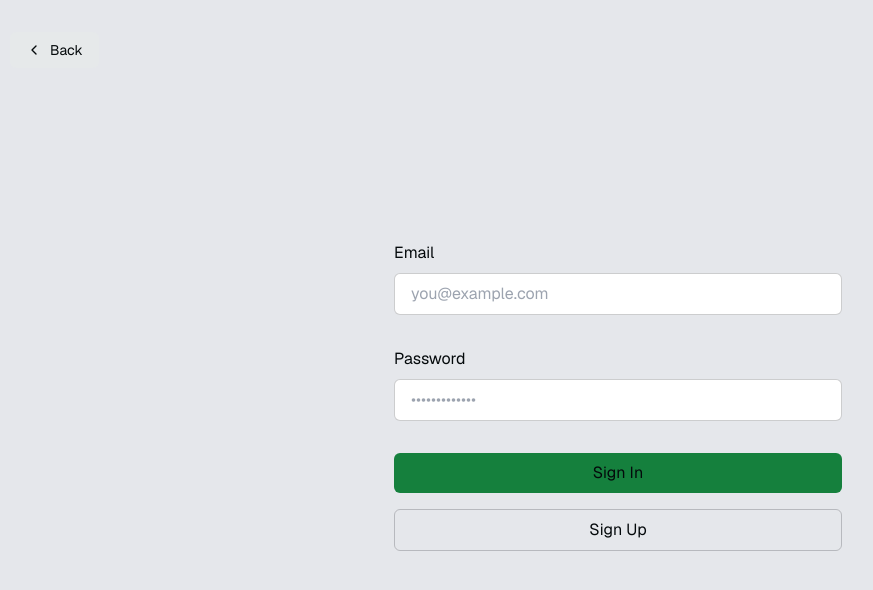
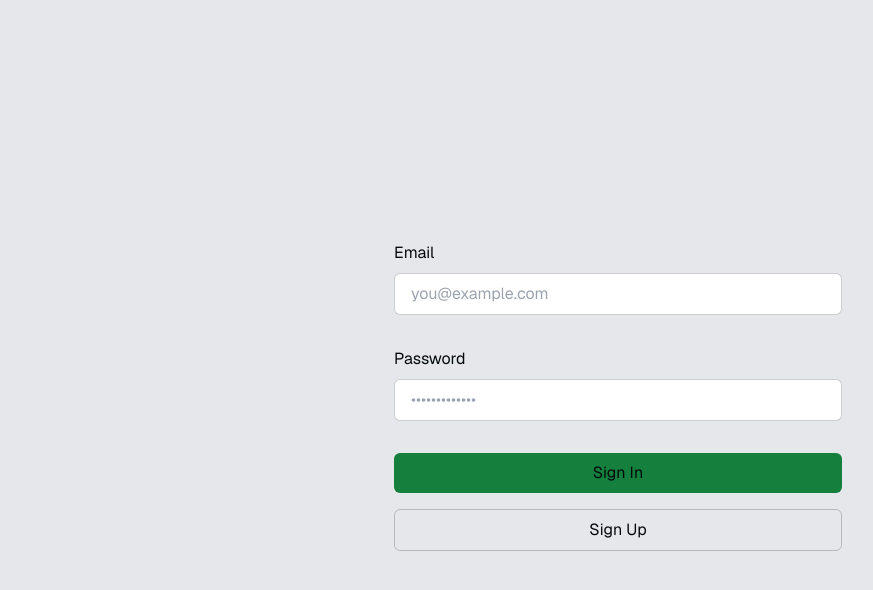
Before and after one commit to jervin8/csc530app, a Next.js app: page /login in a window 1280 px wide. Shown: the top 590 px of the page, without its empty margins (22-895 px from the left). Built offline with nearby package versions, Linux system fonts and the light colour scheme.

Commit message:
updated imports

```diff
--- a/app/login/ForgotPassword.tsx
+++ b/app/login/ForgotPassword.tsx
@@ -1,14 +1,20 @@
-import { createClient } from "@/utils/supabase/server";
+"use client"
+import { useState } from 'react'; // Importing useState hook
+import { createClient } from "@/utils/supabase/client";
 
 export default function ForgotPassword() {
+  const [email, setEmail] = useState(""); // Using state to manage email input
   const supabase = createClient();
 
   const handleForgotPassword = async () => {
-    const emailInput = document.getElementById("email") as HTMLInputElement;
-    const email = emailInput.value;
+    try {
+      const { error } = await supabase.auth.signInWithOtp({
+        email: email,
+        options: {
 
-    try {
-      const { data, error } = await supabase.auth.resetPasswordForEmail(email);
+
+        },
+      });
 
       if (error) {
         throw new Error("Failed to send password reset email.");
@@ -20,12 +26,18 @@ export default function ForgotPassword() {
     }
   };
 
+  const handleEmailChange = (e:any) => {
+    setEmail(e.target.value);
+  };
+
   return (
     <div>
       <input
         id="email"
         className="rounded-md px-4 py-2 bg-inherit border mb-6"
         placeholder="Enter your email"
+        value={email} // Binding value to email state
+        onChange={handleEmailChange} // Handling email input change
         required
       />
       <button onClick={handleForgotPassword}>Reset Password</button>
--- a/app/login/page.tsx
+++ b/app/login/page.tsx
@@ -53,26 +53,7 @@ export default function Login({
 
   return (
     <div className="h-screen flex items-center justify-center w-full gap-2 bg-gray-200 dark:bg-slate-700 text-black dark:text-white">
-      <Link
-        href="/"
-        className="absolute left-8 top-8 py-2 px-4 rounded-md no-underline text-foreground bg-btn-background hover:bg-btn-background-hover flex items-center group text-sm"
-      >
-        <svg
-          xmlns="http://www.w3.org/2000/svg"
-          width="24"
-          height="24"
-          viewBox="0 0 24 24"
-          fill="none"
-          stroke="currentColor"
-          strokeWidth="2"
-          strokeLinecap="round"
-          strokeLinejoin="round"
-          className="mr-2 h-4 w-4 transition-transform group-hover:-translate-x-1"
-        >
-          <polyline points="15 18 9 12 15 6" />
-        </svg>{" "}
-        Back
-      </Link>
+
 
       <form className="animate-in flex-1 flex flex-col max-w-md justify-center gap-2 text-foreground">
         <label className="text-md" htmlFor="email">
--- a/app/protected/Profile/page.tsx
+++ b/app/protected/Profile/page.tsx
@@ -1,12 +1,8 @@
-
 import Footer from "@/components/Footer";
 import Navbar from "@/components/Navbar";
 import { createClient } from "@/utils/supabase/server";
 import { redirect } from "next/navigation";
-
 import ProfilePage from "@/components/ProtectedPageComps/profile";
-
-
 
 export default async function Dashboard() {
   const supabase = createClient();
@@ -20,15 +16,11 @@ export default async function Dashboard() {
     return redirect("/login");
   }
 
-  //selects users
-  const { data: Users } = await supabase.from("Users").select();
 
 return (
   <main className="h-full w-full bg-gray-200 dark:bg-slate-700 text-black dark:text-white">
     <Navbar/>
     <div className="pt-20">
-
-
          <ProfilePage/>
     <Footer />
     </div>
```
